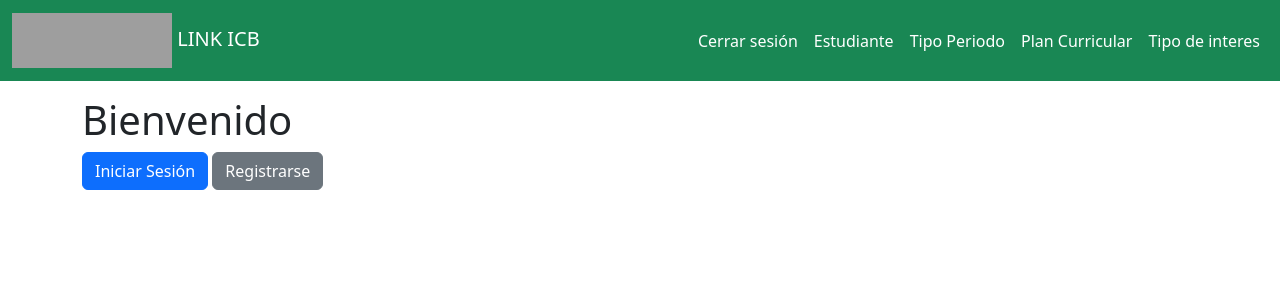
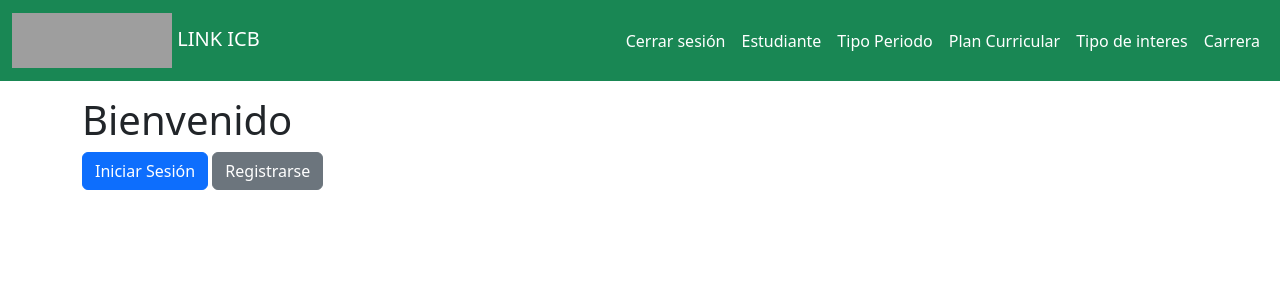
Before and after one commit to sbustamante21/perfiles_estudiantes_TPW, a Django app: page /welcome/ in a window 1280 px wide. Shown: the top 300 px of the page. Run offline with Django 5.2, Linux system fonts and the light colour scheme; the visitor is signed in with stand-in values (Sample User, id 1); some libraries are stand-ins or nearby versions; grey boxes are pictures that could not be loaded.

Commit message:
Mantenedor carrera realizado

```diff
--- a/templates/base.html
+++ b/templates/base.html
@@ -57,6 +57,9 @@
                             <li class="nav-item">
                                 <a class="nav-link active" aria-current="page" href="{% url 'admin_page' 'tipo_interes' %}">Tipo de interes</a>
                             </li>
+                            <li class="nav-item">
+                                <a class="nav-link active" aria-current="page" href="{% url 'admin_page' 'carrera' %}">Carrera</a>
+                            </li>
                         {% elif request.user.role != user.ADMIN %}
                             <li class="nav-item">
                                 <a class="nav-link active" aria-current="page" href="{%url 'logout'%}">Cerrar sesión</a>
--- a/website/models.py
+++ b/website/models.py
@@ -25,14 +25,14 @@ class User(AbstractUser):
         return self.username
 
 class PeriodType(models.Model):
-    name = models.CharField(max_length=15)
+    name = models.CharField(max_length=15, unique=True)
 
     def __str__(self):
         return self.name
 
 
 class InterestType(models.Model):
-    name = models.CharField(max_length=20)
+    name = models.CharField(max_length=20, unique=True)
 
     def __str__(self):
         return self.name
@@ -50,7 +50,7 @@ class Contact(models.Model):
 
 
 class Degree(models.Model):
-    name = models.CharField(max_length=50)
+    name = models.CharField(max_length=50, unique=True)
 
     def __str__(self):
         return self.name
--- a/website/views.py
+++ b/website/views.py
@@ -7,7 +7,7 @@ from django.urls import reverse, reverse_lazy
 from django.views.generic import ListView, CreateView, UpdateView
 from django.http import JsonResponse
 from django.contrib.auth import views as auth_views
-from .forms import StudentRegisterForm, UserRegisterForm, StudentRegisterFormAdmin, PeriodTypeFormAdmin, CurriculumPlanFormAdmin, InterestTypeFormAdmin
+from .forms import StudentRegisterForm, UserRegisterForm, StudentRegisterFormAdmin, PeriodTypeFormAdmin, CurriculumPlanFormAdmin, InterestTypeFormAdmin, DegreeFormAdmin
 from .models import Student, CurriculumPlan, Degree, User, PeriodType, InterestType
 from django.contrib.auth.views import LogoutView
 
@@ -28,6 +28,7 @@ def admin_page(request, modelo=None):
         "tipo_periodo": PeriodType,
         "plan_curricular": CurriculumPlan,
         "tipo_interes" : InterestType,
+        "carrera" : Degree,
     }
 
     forms = {
@@ -36,6 +37,7 @@ def admin_page(request, modelo=None):
         "tipo_periodo": PeriodTypeFormAdmin,
         "plan_curricular": CurriculumPlanFormAdmin,
         "tipo_interes" : InterestTypeFormAdmin,
+        "carrera" : DegreeFormAdmin,
     }
 
     fields = {
@@ -43,6 +45,7 @@ def admin_page(request, modelo=None):
         "tipo_periodo": ["id", "name"],
         "plan_curricular": ["id", "name", "impl_year", "degree_id"],
         "tipo_interes": ["id", "name"],
+        "carrera": ["id", "name"],
     }
 
     editable_fields = {
@@ -50,6 +53,7 @@ def admin_page(request, modelo=None):
         "tipo_periodo": ["name"],
         "plan_curricular": ["name", "impl_year", "degree_id"],
         "tipo_interes": ["name"],
+        "carrera": ["name"],
     }
 
     if modelo not in models:
```
Also changed, not shown: website/forms.py (+9 -0 lines).
